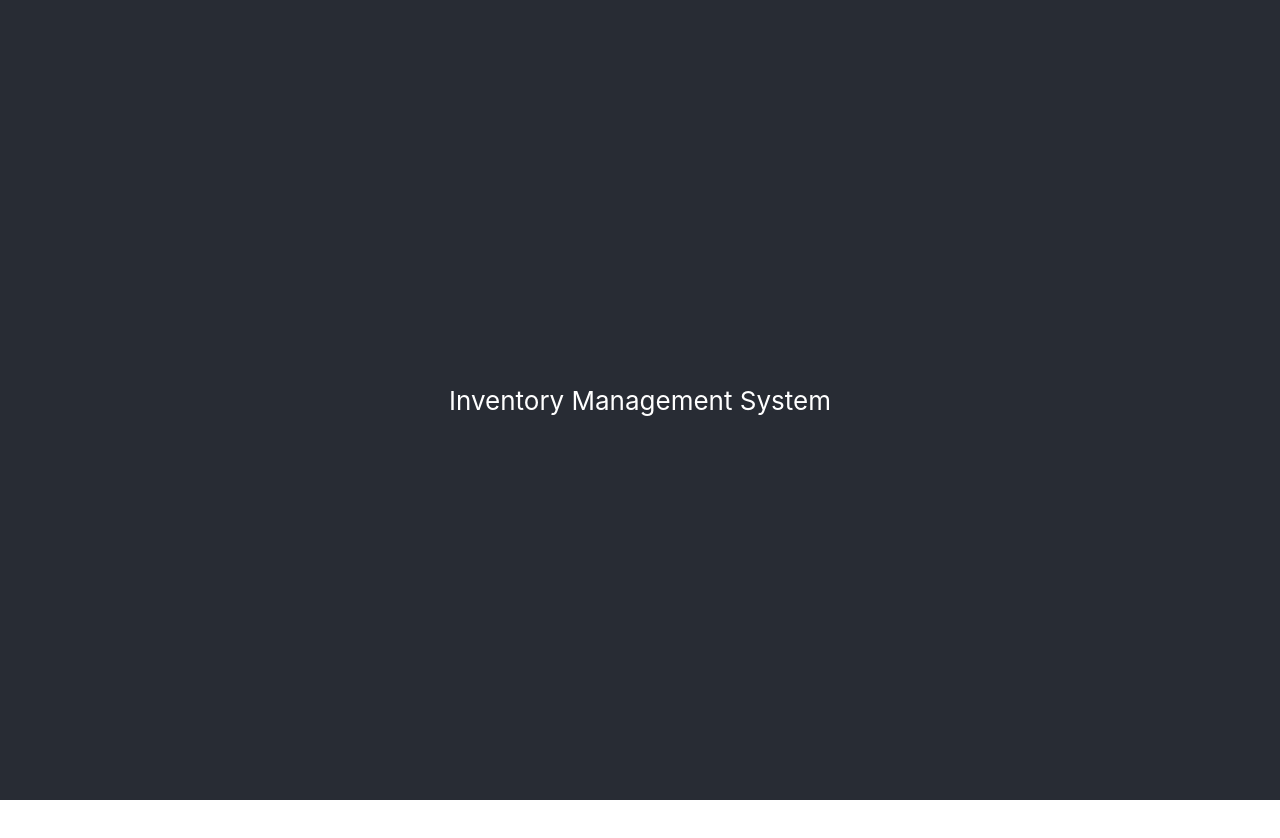
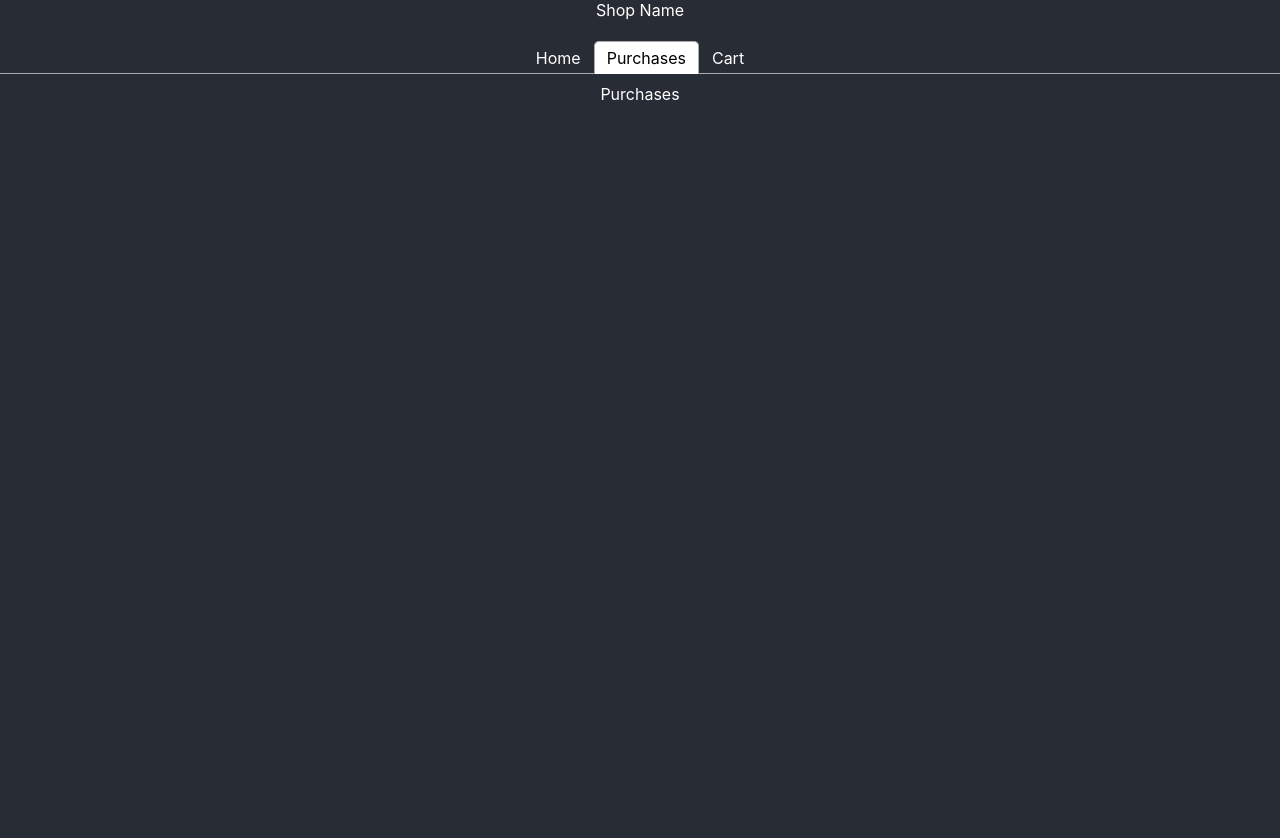
Before and after one commit to JeremyOlea/InventoryManagementSystem, a React (Create React App) app in the folder inventory-management-system/: page / in a window 1280 px wide. Shown: the top 838 px of the page. Before the commit the page ends 800 px from the top, so only its background shows below. Built offline with nearby package versions, Linux system fonts and the light colour scheme.

Commit message:
added tabs

```diff
--- a/inventory-management-system/package.json
+++ b/inventory-management-system/package.json
@@ -5,7 +5,9 @@
   "dependencies": {
     "react": "^16.12.0",
     "react-dom": "^16.12.0",
-    "react-scripts": "3.2.0"
+    "react-scripts": "3.2.0",
+    "react-tabs": "^3.0.0",
+    "semantic-ui-react": "^0.88.1"
   },
   "scripts": {
     "start": "react-scripts start",
--- a/inventory-management-system/src/App.js
+++ b/inventory-management-system/src/App.js
@@ -1,14 +1,17 @@
 import React from 'react';
 import './App.css';
+import Home from './CustomerUI/Home'
 
 function App() {
   return (
-    <div className="App">
-      <header className="App-header">
-        Inventory Management System
-      </header>
-    </div>
+    <Home/>
   );
 }
 
 export default App;
+
+{/* <div className="App">
+      <header className="App-header">
+        Inventory Management System
+      </header>
+    </div> */}
--- /dev/null
+++ b/inventory-management-system/src/CustomerUI/Home.css
@@ -0,0 +1,28 @@
+.Home {
+    text-align: center;
+    background-color: #282c34;
+    color: white;
+}
+
+.Home-header {
+    background-color: #282c34;
+    min-height: 100vh;
+    display: flex;
+    flex-direction: column;
+    align-items: center;
+    justify-content: center;
+    font-size: calc(10px + 2vmin);
+    color: white;
+}
+
+.HomePanel {
+
+}
+
+.PurchasesPanel {
+
+}
+
+.CartPanel {
+
+}
--- /dev/null
+++ b/inventory-management-system/src/CustomerUI/Home.jsx
@@ -0,0 +1,56 @@
+import React, { Component } from 'react';
+import './Home.css';
+import {Tab, Tabs, TabList, TabPanel} from "react-tabs";
+import 'react-tabs/style/react-tabs.css';
+// import {Redirect} from 'react-router-dom';
+
+class Home extends Component {
+  constructor(props){
+    super(props);
+  }
+
+  render(){
+    return (
+      <div className="Home">
+        <div>
+        Shop Name<br></br><br></br>
+        {/* <link rel="stylesheet" href="//cdn.jsdelivr.net/npm/semantic-ui@2.4.2/dist/semantic.min.css" /> */}
+          <Tabs defaultIndex={1}>
+            <TabList>
+              <Tab>Home</Tab>
+              <Tab>Purchases</Tab>
+              <Tab>Cart</Tab>
+            </TabList>
+            <TabPanel className="HomePanel">
+              Home
+            </TabPanel>
+            <TabPanel className="PurchasesPanel">
+              Purchases
+            </TabPanel>
+            <TabPanel className="CartPanel">
+              Cart
+            </TabPanel>
+          </Tabs>
+          <br></br><br></br><br></br><br></br><br></br><br></br>
+          <br></br><br></br><br></br><br></br><br></br><br></br>
+          <br></br><br></br><br></br><br></br><br></br><br></br>
+          <br></br><br></br><br></br><br></br><br></br><br></br>
+          <br></br><br></br><br></br><br></br><br></br><br></br>
+          <br></br><br></br><br></br><br></br><br></br><br></br>
+          <br></br><br></br><br></br><br></br><br></br><br></br>
+          <br></br><br></br><br></br><br></br><br></br><br></br>
+          <br></br><br></br><br></br><br></br><br></br><br></br>
+          <br></br><br></br><br></br><br></br><br></br><br></br>
+          <br></br><br></br><br></br><br></br><br></br><br></br>
+          <br></br><br></br><br></br><br></br><br></br><br></br>
+          <br></br><br></br><br></br><br></br><br></br><br></br>
+          <br></br><br></br><br></br><br></br><br></br><br></br>
+          <br></br><br></br><br></br><br></br><br></br><br></br>
+          <br></br><br></br><br></br><br></br><br></br><br></br>
+          </div>
+      </div>
+    );
+  }
+
+}
+export default Home;
```
Also changed, not shown: 1 other file (tests, documents, lock files or other folders).
